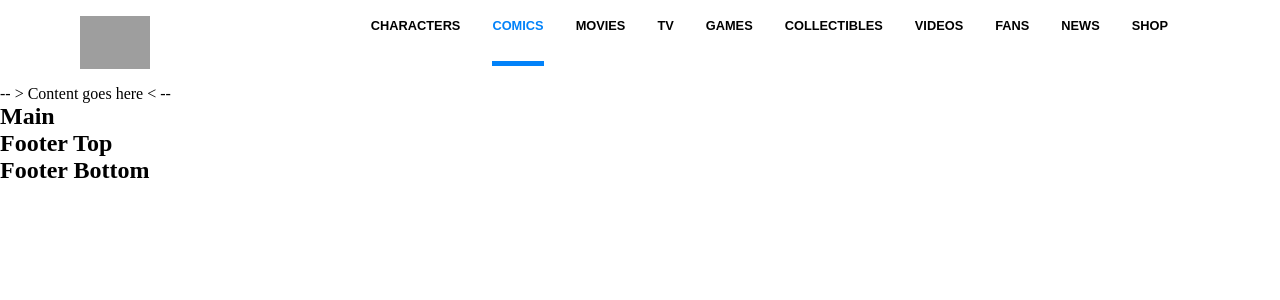
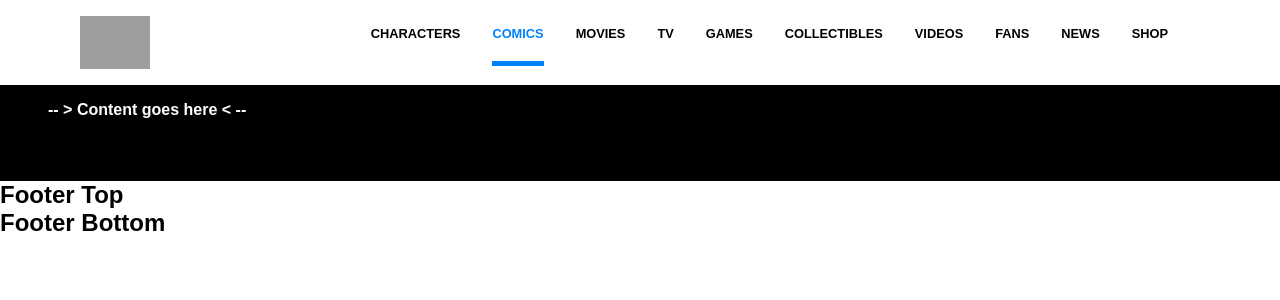
Before and after one commit to simonemassenti/vite-comics, a Vue app: page / in a window 1280 px wide. Shown: the top 300 px of the page. Built offline with nearby package versions, Linux system fonts and the light colour scheme; grey boxes are pictures that could not be loaded.

Commit message:
add: Hero

```diff
--- a/src/components/AppHero.vue
+++ b/src/components/AppHero.vue
@@ -14,6 +14,6 @@ export default {
 </div>
 </template>
 
-<style>
-
+<style scoped lang="scss">
+@use "../style/partials/hero";
 </style>
--- a/src/components/AppMain.vue
+++ b/src/components/AppMain.vue
@@ -9,7 +9,7 @@ export default {
 </script>
 
 <template>
-<h2>Main</h2>
+
 </template>
 
 <style>
--- a/src/style/general.scss
+++ b/src/style/general.scss
@@ -4,4 +4,5 @@
     margin: 0;
     padding: 0;
     box-sizing: border-box;
+    font-family: sans-serif;
 }
--- a/src/style/partials/_header.scss
+++ b/src/style/partials/_header.scss
@@ -14,9 +14,9 @@ header {
     list-style-type: none;
 
     li{
+        padding-top: .5rem;
         margin-right: 2rem;
         font-size: .8rem;
-        font-family: sans-serif;
         font-weight: 600;
         height: 3rem;
         &.active {
--- /dev/null
+++ b/src/style/partials/_hero.scss
@@ -0,0 +1,7 @@
+.hero {
+    background-color: black;
+    height: 6rem;
+    color: white;
+    font-weight: bold;
+    padding: 1rem 3rem;
+}
```
